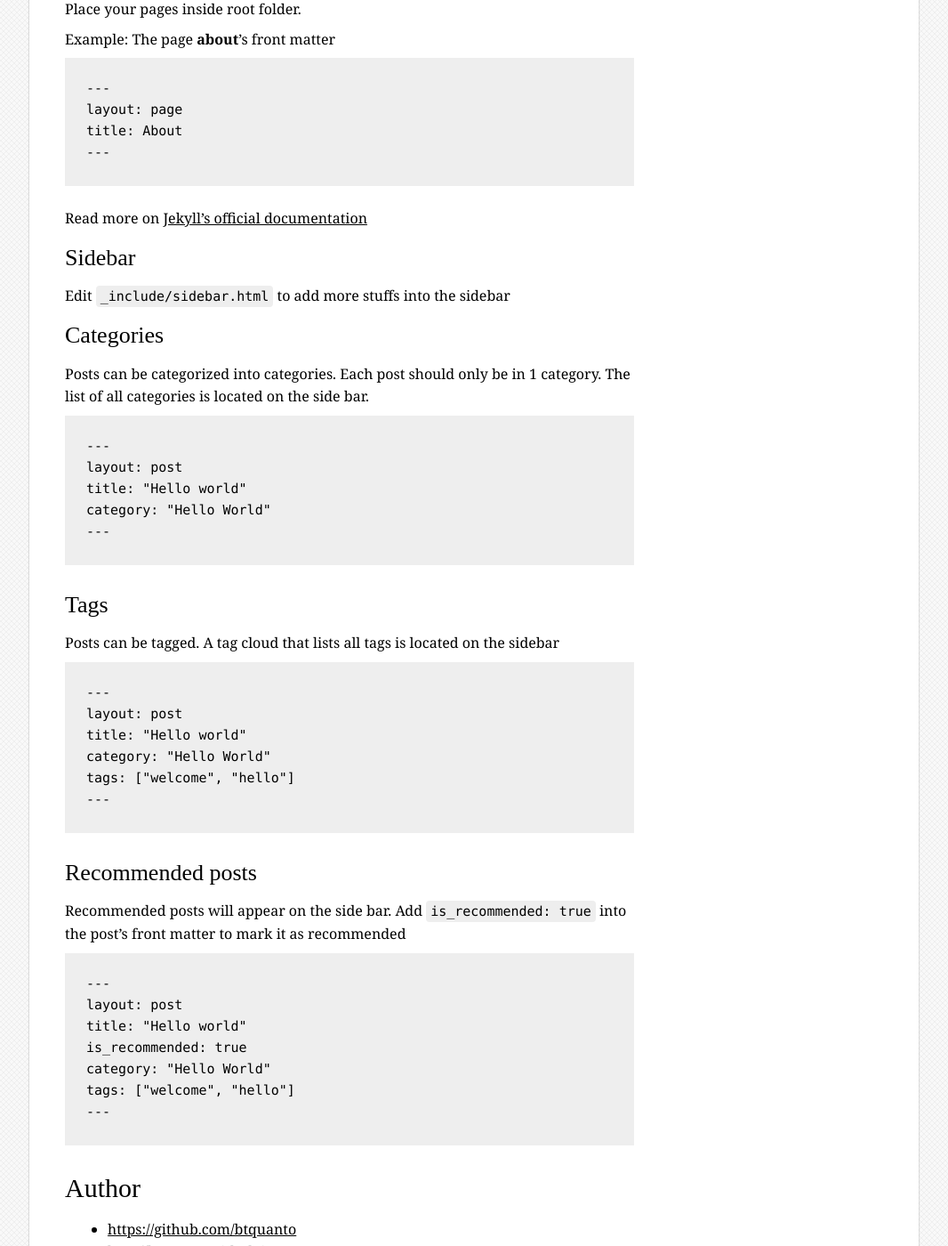
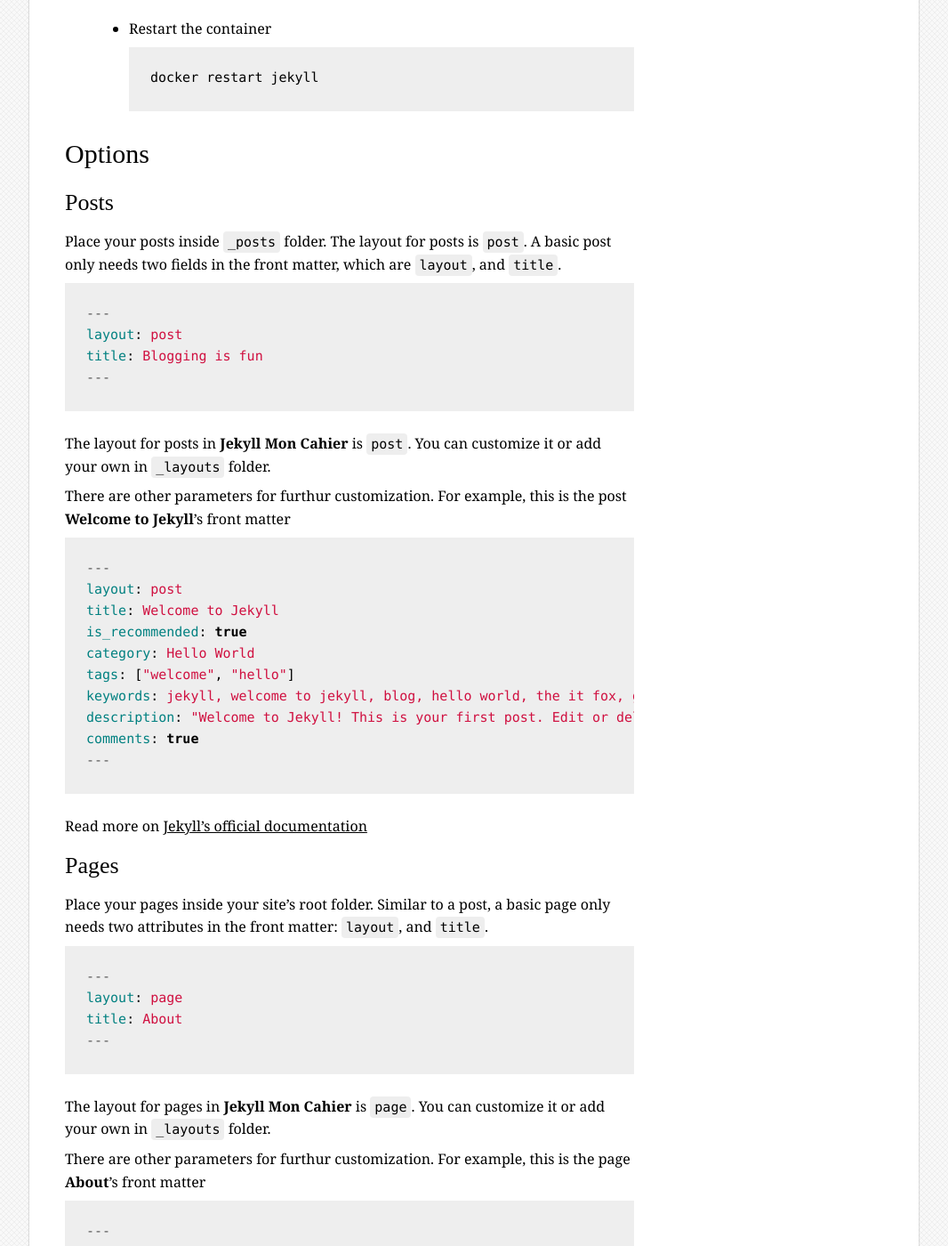
Before and after one commit to btquanto/jekyll_mon_cahier, a Jekyll site: the page built from about.md, in a window 1280 px wide and 1400 px high, scrolled down 2992 px. Shown: the whole window at 89% size, without its empty margins (107-1173 px from the left). Built offline with Jekyll 4.4.1, drawn with Linux system fonts in a browser that asks for light colours; some web fonts are replaced; comment, search, counter and statistics services are not loaded; some of the changed text lies outside the part shown.

Commit message:
Update README.md and about

````diff
--- a/about.md
+++ b/about.md
@@ -1,6 +1,9 @@
 ---
 layout: page
 title: About
+keywords: about me, Jekyll Mon Cahier, Mon Cahier, Jekyll theme
+description: "Jekyll Mon Cahier is a nice, simple, yet feature-rich Jekyll theme..."
+comments: false
 ---
 # Jekyll Mon Cahier
 
@@ -14,10 +17,14 @@ Jekyll Mon Cahier is a simple, clean, and elegant Jekyll theme, based on the [Mo
 * [Options](#options)
     * [Posts](#posts)
     * [Pages](#pages)
-    * [Sidebar](#sidebar)
+    * [Comments](#comments)
+    * [Recommended posts](#recommended-posts)
     * [Categories](#categories)
     * [Tags](#tags)
-    * [Recommended posts](#recommended-posts)
+    * [Keywords](#keywords)
+    * [Description](#description)
+    * [Sidebar](#sidebar)
+    * [Permalink](#permalink)
 * [Author](#author)
 * [License](#license)
 
@@ -33,14 +40,24 @@ Jekyll Mon Cahier provides a full Jekyll setup. There are some usage options:
 
 ## Using Jekyll server
 
-* Install Jekyll server (ruby is required)
+* Install ruby
+
     ```
-    gem install jekyll
+curl -L https://get.rvm.io | bash -s stable --ruby=2.0.0
     ```
+
+* Install Jekyll server
+
+    ```
+gem install jekyll
+    ```
+
 * Serve the site
+
     ```
-    jekyll serve
+jekyll serve
     ```
+
 * Open [localhost:4000](http://localhost:4000), and there it is
 
 ## Using docker
@@ -48,38 +65,74 @@ Jekyll Mon Cahier provides a full Jekyll setup. There are some usage options:
 * Install docker by following instructions on [Docker's website](https://docker.io/). Make sure all necessary gems are installed as well ()
 * Use docker to serve your site.
     I am using [btquanto/docker-jekyll](https://hub.docker.com/r/btquanto/docker-jekyll/) docker image.
+
     ```
-    docker run -d --name jekyll \
-        -v `pwd`:/src \
-        -p 4000:4000 \
-        btquanto/docker-jekyll jekyll serve -H 0.0.0.0 --drafts
+docker run -d --name jekyll \
+    -v `pwd`:/src \
+    -p 4000:4000 \
+    btquanto/docker-jekyll jekyll serve -H 0.0.0.0 --drafts
     ```
+
     The [grahamc/jekyll](https://hub.docker.com/r/grahamc/jekyll/) works as well, but the image size is much bigger (816.4MB in comparison to 226.5MB).
+
     ```
-    docker run -d --name jekyll \
-        -v `pwd`:/src \
-        -p 4000:4000 \
-        grahamc/jekyll serve -H 0.0.0.0 --drafts
+docker run -d --name jekyll \
+    -v `pwd`:/src \
+    -p 4000:4000 \
+    grahamc/jekyll serve -H 0.0.0.0 --drafts
     ```
+
     I prepared a `docker-compose.yml` file, so you can also install and use `docker-compose`. It by default uses the [btquanto/docker-jekyll](https://hub.docker.com/r/btquanto/docker-jekyll/) image
+
     ```
-    docker-compose up -d
+docker-compose up -d
     ```
+* Some  commands to use with the created container:
+    * Start the container:
+
+        ```
+docker start jekyll
+        ```
+
+    * Stop the container:
+
+        ```
+docker stop jekyll
+        ```
+
+    * Restart the container
+
+        ```
+docker restart jekyll
+        ```
 
 # Options
 
 ## Posts
 
-Place your posts inside `_posts` folder. The layout for posts is `post`.
+Place your posts inside `_posts` folder. The layout for posts is `post`. A basic post only needs two fields in the front matter, which are `layout`, and `title`.
 
-Example: The post **hello world**'s front matter
-```
+``` yaml
 ---
 layout: post
-title: "Hello world"
+title: Blogging is fun
+---
+```
+
+The layout for posts in **Jekyll Mon Cahier** is `post`. You can customize it or add your own in `_layouts` folder.
+
+There are other parameters for furthur customization. For example, this is the post **Welcome to Jekyll**'s front matter
+
+``` yaml
+---
+layout: post
+title: Welcome to Jekyll
 is_recommended: true
-category: "Hello World"
+category: Hello World
 tags: ["welcome", "hello"]
+keywords: jekyll, welcome to jekyll, blog, hello world, the it fox, getting started
+description: "Welcome to Jekyll! This is your first post. Edit or delete it, then start blogging!"
+comments: true
 ---
 ```
 
@@ -87,60 +140,129 @@ Read more on [Jekyll's official documentation](https://jekyllrb.com/docs/posts/)
 
 ## Pages
 
-Place your pages inside root folder.
+Place your pages inside your site's root folder. Similar to a post, a basic page only needs two attributes in the front matter: `layout`, and `title`.
 
-Example: The page **about**'s front matter
-```
+``` yaml
 ---
 layout: page
 title: About
 ---
 ```
 
+The layout for pages in **Jekyll Mon Cahier** is `page`. You can customize it or add your own in `_layouts` folder.
+
+There are other parameters for furthur customization. For example, this is the page **About**'s front matter
+
+``` yaml
+---
+layout: page
+title: About
+keywords: about me, Jekyll Mon Cahier, Mon Cahier, Jekyll theme
+description: "Jekyll Mon Cahier is a nice, simple, yet feature-rich Jekyll theme..."
+comments: false
+---
+```
+
 Read more on [Jekyll's official documentation](https://jekyllrb.com/docs/pages/)
+
+## Comments
+
+Rendering comments can be enabled for **posts** and **pages**, by adding `comments: true` into the front matter.
+
+``` yaml
+comments: true
+```
+
+To disable comments on a post, or page, just set `comments` to `false`, or remove the field altogether.
+
+I am using [Disqus](https://disqus.com) to facilitate comments in my blog, thus you need to register a Disqus site in order to be able to moderate the comments on your site, then:
+
+* Edit `_config.yaml`.
+    * Change the field `disqus_identifier` to the value of your site's identifier.
+    * (Optional) Change the field `url` to the value of your site's static url.
+* Restart Jekyll (or the docker's container)
+
+That's it. Your posts are ready to be commented.
+
+## Recommended posts
+
+Recommended posts will appear on the side bar. Add `is_recommended: true` into the post's front matter to mark it as recommended.
+
+``` yaml
+is_recommended: true
+```
+
+## Categories
+
+**Posts** can be categorized into categories. Each post should only be in 1 category. The list of all categories is located on the side bar. Clicking on a category would lead to a the list of all posts belonging to that category. On hosts that do not support custom plugins, like **Github Pages**, the list of all posts belonging to a category will look differently.
+
+``` yaml
+category: Hello World
+```
+
+A post may belong to multiple categories, though I would prefer having only one category.
+
+``` yaml
+categories: ["Welcome", "Hello World"]
+```
+
+Although Jekyll would actually treat this as a single `"Welcome/Hello World"` category, I find it mismatched with the param `categories`, and `category: ["Welcome", "Hello World"]` looks weird. Thus, I decided to implement this as multiple categories.
+
+## Tags
+
+Posts can be tagged. A tag cloud that lists all tags is located on the sidebar. A post can have multiple tags. Tags behave in a manner that is very similar to category.
+
+``` yaml
+tags: ["welcome", "hello"]
+```
+
+Tags, along with keywords and description, are important for search engine optimization
+
+## Keywords
+
+You can add keywords meta data to your **posts**/**pages**, using the parameter `keywords` in your front matter. Keywords are strings, separated by commas.
+
+``` yaml
+keywords: jekyll, welcome to jekyll, blog, hello world, the it fox, getting started
+```
+
+Keywords, along with tags and description, are important for search engine optimization
+
+## Description
+
+**Posts** and **pages** can have a short description. Descriptions, along with keywords and tags, are important for search engine optimization. It can also be used when editing your Jekyll template.
+
+``` yaml
+description: "Welcome to Jekyll! This is your first post. Edit or delete it, then start blogging!"
+```
 
 ## Sidebar
 
-Edit `_include/sidebar.html` to add more stuffs into the sidebar
+Edit `_include/sidebar.html` to add more stuffs into the sidebar. A sidebar section looks something like this:
 
-## Categories
-
-Posts can be categorized into categories. Each post should only be in 1 category. The list of all categories is located on the side bar.
-```
----
-layout: post
-title: "Hello world"
-category: "Hello World"
----
+``` html
+<aside class="widget">
+  <h1 class="widget-title"><a href="/recent/">Recent Posts</a></h1>
+  <ul>
+    {% raw %}{% for post in site.posts limit:site.recent_posts_limit %}{% endraw %}
+    <li>
+      <a href="{{ post.url }}">{{ post.title }}</a>
+    </li>
+    {% raw %}{% endfor %}{% endraw %}
+  </ul>
+</aside>
 ```
 
-## Tags
+Jekyll's templates are written with Liquid. If you know enough, feel free to edit as you want.
 
-Posts can be tagged. A tag cloud that lists all tags is located on the sidebar
-```
----
-layout: post
-title: "Hello world"
-category: "Hello World"
-tags: ["welcome", "hello"]
----
-```
-## Recommended posts
-Recommended posts will appear on the side bar. Add `is_recommended: true` into the post's front matter to mark it as recommended
-```
----
-layout: post
-title: "Hello world"
-is_recommended: true
-category: "Hello World"
-tags: ["welcome", "hello"]
----
-```
+## Permalink
+
+The `permalink` setting in `_config.yml` is set to `/:year/:month/:day/:title.html`, which is different from Jekyll's default setting. The default setting is `/:category/:year/:month/:day/:title.html`, will cause Disqus comments loses when changing the post's category.
 
 # Author
 
 * [https://github.com/btquanto](https://github.com/btquanto)
-* [http://btquanto.github.io](http://btquanto.github.io)
+* [https://theitfox.com](https://theitfox.com)
 * [https://fb.me/theitfox](https://fb.me/theitfox)
 
 # License
````
Also changed, not shown: README.md, public/images/jeykyll-mon-cahier.png (added).
